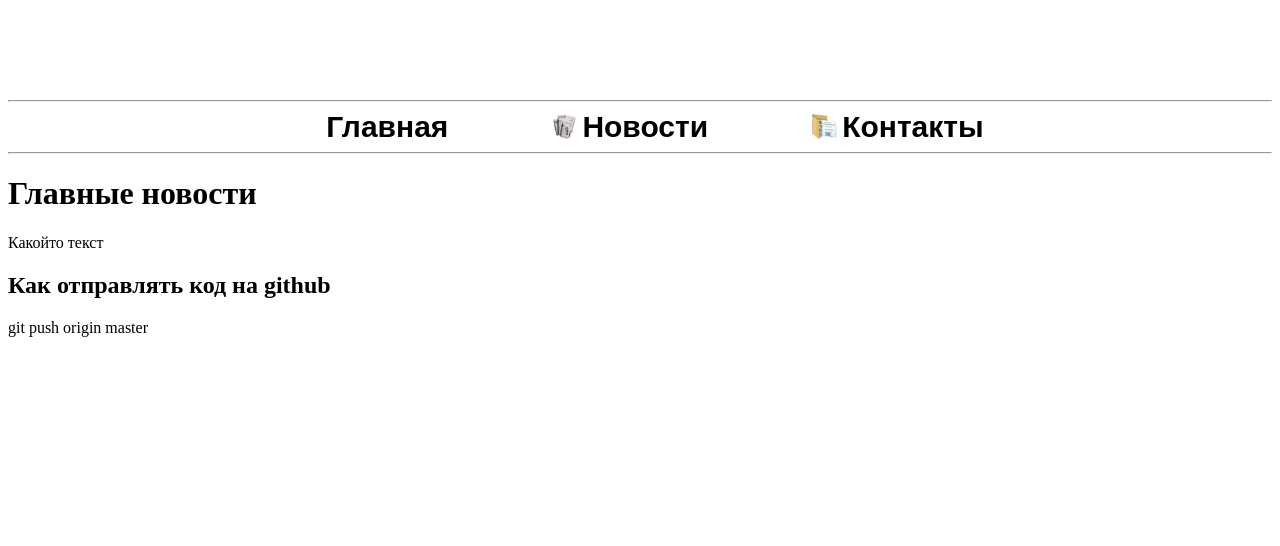
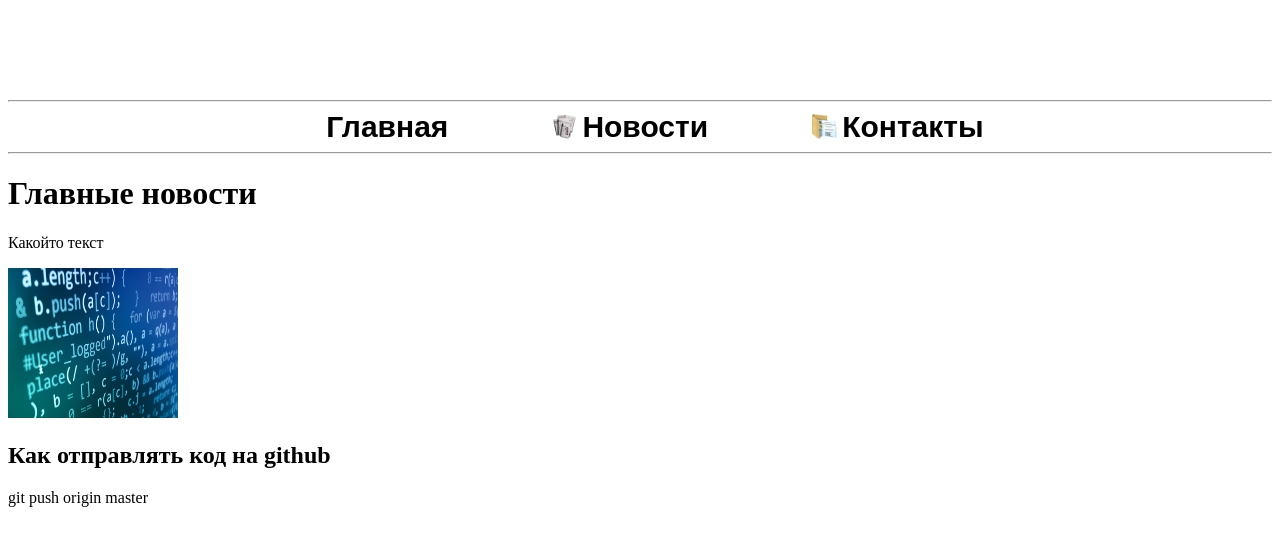
Before and after one commit to Nezeeeeee/VSCTestGH, a plain HTML site: page index.html in a window 1280 px wide. Drawn offline with Linux system fonts and the light colour scheme; a web font is replaced by a local one.

Commit message:
Added <img>

```diff
--- a/index.css
+++ b/index.css
@@ -5,6 +5,7 @@
     font-family: 'Fira Sans Condensed', sans-serif;
 
 }
+
 
 a:link{
     color: black;
@@ -47,3 +48,7 @@ a:hover{
     font-family: 'Fira Sans Condensed', sans-serif;
     src: url(https://fonts.googleapis.com/css?family=Fira+Sans+Condensed&display=swap);
 }
+.prgrmg{
+    height: 150px;
+    width: 170px;
+}
--- a/index.html
+++ b/index.html
@@ -28,6 +28,7 @@
     <div class="content">
         <h1>Главные новости</h1>
         <p>Какойто текст</p>
+        <img class="prgrmg" src="pictures/programming.jpg" alt="">
         <h2>Как отправлять код на github</h2>
         <p>git push origin master</p>
     </div>
```
Also changed, not shown: pictures/programming.jpg (added).
